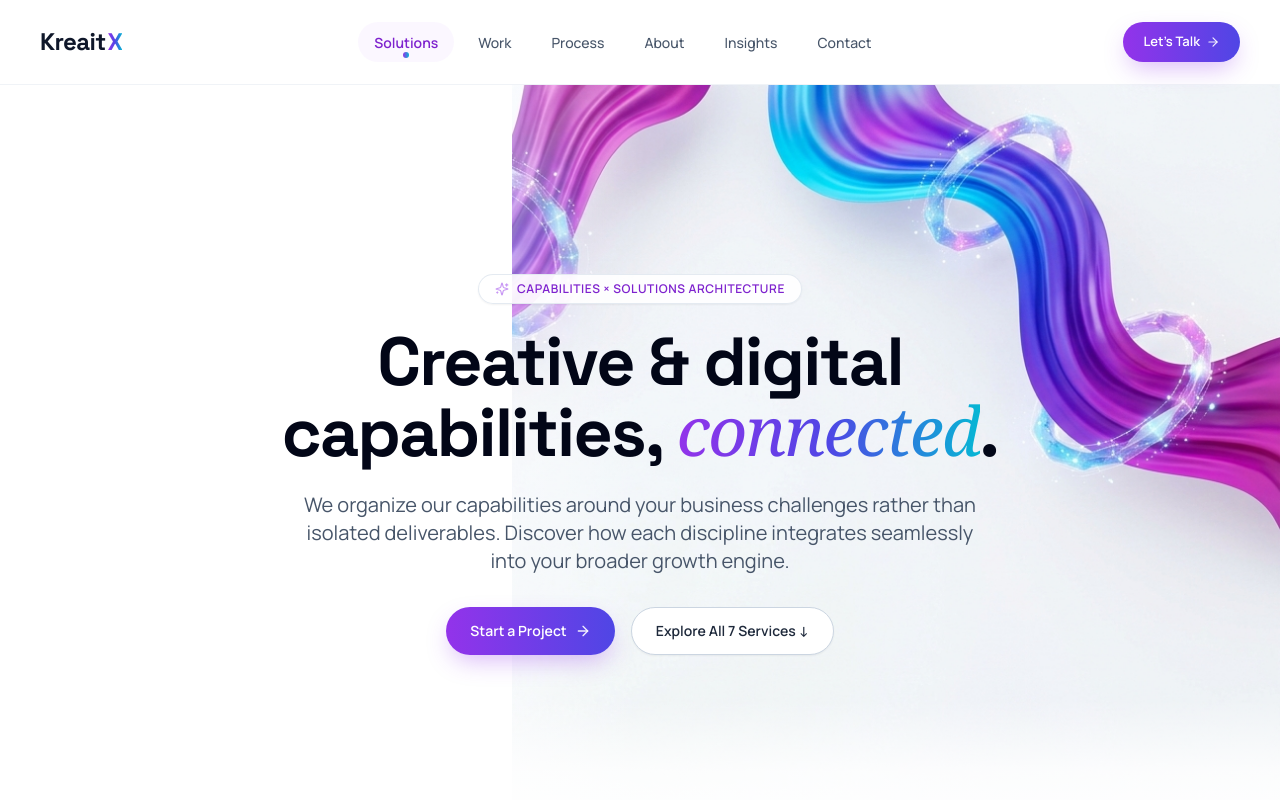
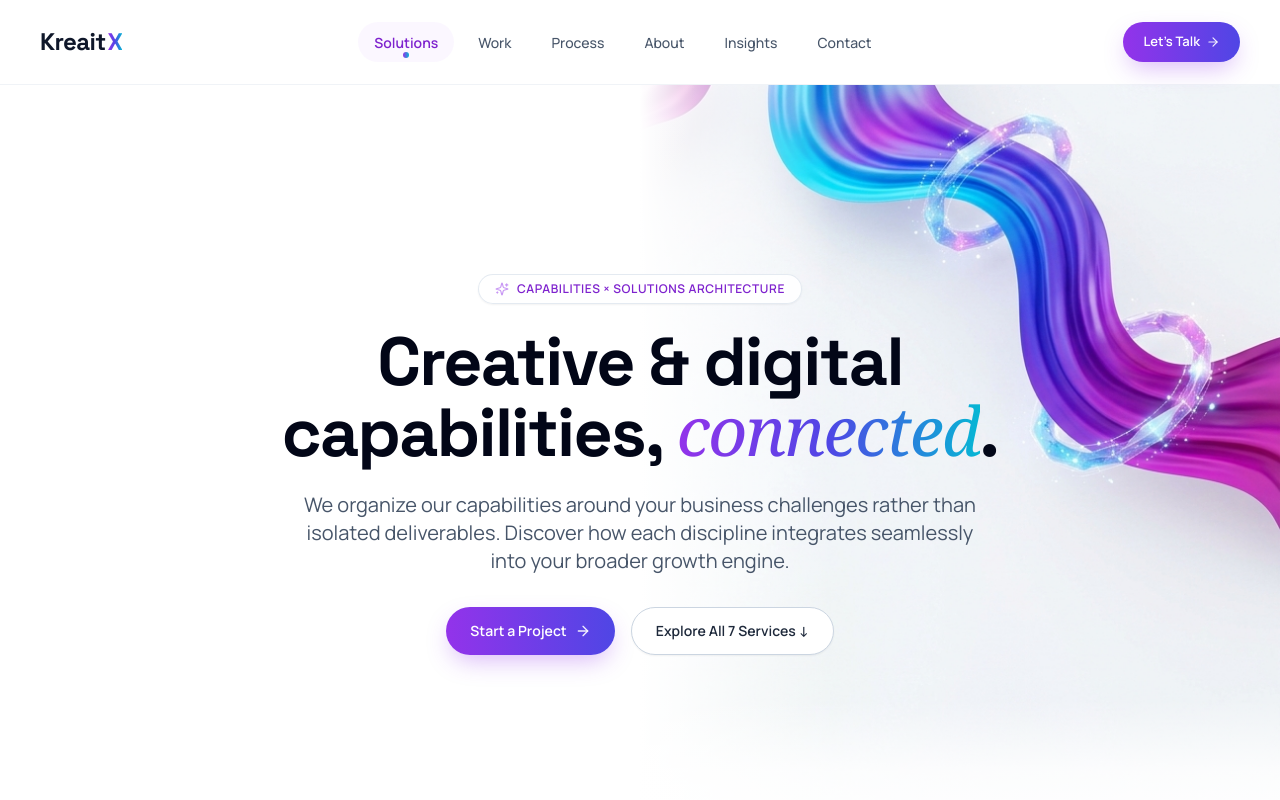
Before and after one commit to FaizaSami0007/KreaitX_By_Faiza, a Next.js app: page /solutions in a window 1280 px wide. Shown: the top 800 px of the page. Built offline with nearby package versions, Linux system fonts and the light colour scheme.

Commit message:
feat: remove left corner design in solutions hero, keeping right-side 3D silk ribbon on pure white canvas

```diff
--- a/app/solutions/page.tsx
+++ b/app/solutions/page.tsx
@@ -25,24 +25,27 @@ export default function SolutionsPage() {
 
   return (
     <>
-      {/* Services Page Hero with Custom 3D Silk Artwork */}
+      {/* Services Page Hero with Right-Anchored 3D Silk Artwork */}
       <section className="relative overflow-hidden bg-white text-slate-900 min-h-[680px] lg:min-h-[760px] flex items-center justify-center py-20 lg:py-28 border-b border-slate-200/80">
-        {/* Custom 3D Silk Background Image with Clean White Left Side & Right Corner Artwork Only */}
-        <div className="absolute inset-0 z-0 pointer-events-none select-none overflow-hidden bg-white">
-          <div className="absolute top-0 right-0 w-full sm:w-3/4 lg:w-3/5 h-full">
+        {/* Background: Solid pure white canvas on left, vibrant 3D silk on right */}
+        <div className="absolute inset-0 z-0 pointer-events-none select-none overflow-hidden">
+          {/* Silk Artwork anchored strictly to the right */}
+          <div className="absolute top-0 right-0 w-full sm:w-[65%] md:w-[55%] lg:w-[50%] h-full">
             <Image
               src="/images/solutions-hero-custom-bg.jpg"
               alt="KreaitX Connected Creative & Digital Solutions"
               fill
               priority
-              sizes="(max-width: 1024px) 100vw, 60vw"
+              sizes="(max-width: 768px) 100vw, 50vw"
               className="object-cover object-right-top select-none"
               quality={95}
             />
+            {/* Left blend so the transition into white is perfectly smooth */}
+            <div className="absolute inset-y-0 left-0 w-32 sm:w-48 bg-gradient-to-r from-white to-transparent pointer-events-none" />
           </div>
 
-          {/* Solid pure white mask across the left side to completely remove any left corner design */}
-          <div className="absolute inset-y-0 left-0 w-full sm:w-3/5 lg:w-1/2 bg-gradient-to-r from-white via-white to-transparent pointer-events-none" />
+          {/* Solid pure white mask across the entire left side */}
+          <div className="absolute inset-y-0 left-0 w-full sm:w-[55%] bg-gradient-to-r from-white via-white/90 to-transparent pointer-events-none" />
 
           {/* Seamless bottom fade into next section */}
           <div className="absolute inset-x-0 bottom-0 h-24 sm:h-36 bg-gradient-to-t from-white via-white/80 to-transparent pointer-events-none" />
```
